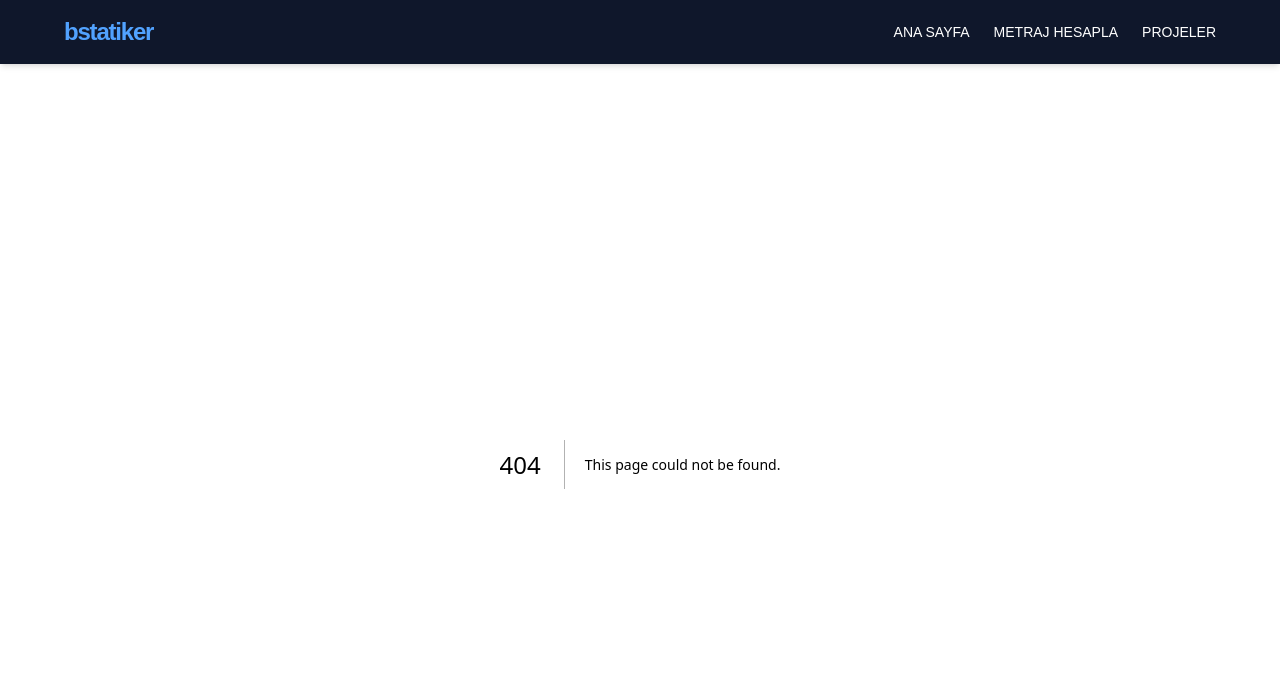
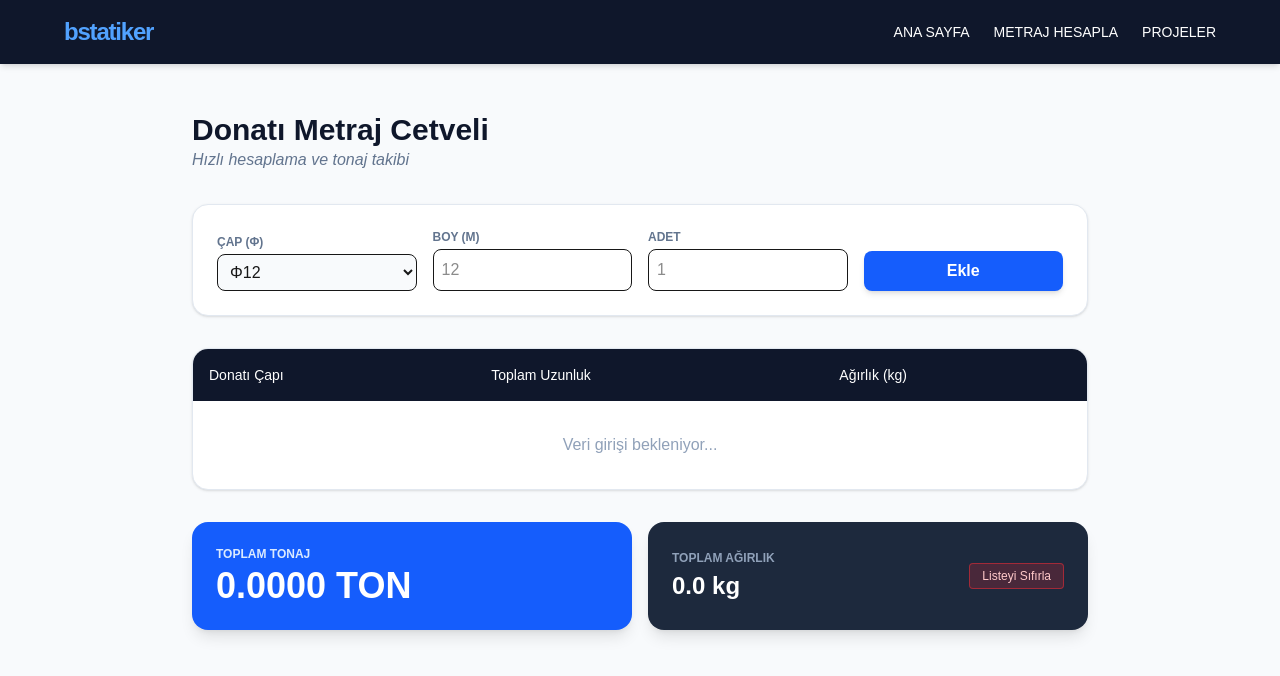
Before and after one commit to batuyzc55/nextjs-boilerplate, a Next.js app: page /metraj in a window 1280 px wide. Before the commit this address had no page. Shown: the top 676 px of the page. Built offline with nearby package versions, Linux system fonts and the light colour scheme.

Commit message:
Create page.tsx

```diff
--- /dev/null
+++ b/app/metraj/page.tsx
@@ -0,0 +1,98 @@
+"use client";
+import React, { useState } from 'react';
+
+// TS500 Standart Birim Ağırlıkları (kg/m)
+const birimAgirliklar: Record<string, number> = {
+  "8": 0.395, "10": 0.617, "12": 0.888, "14": 1.208,
+  "16": 1.578, "18": 1.998, "20": 2.466, "22": 2.984,
+  "25": 3.853, "28": 4.834, "32": 6.313
+};
+
+export default function MetrajSayfasi() {
+  const [cap, setCap] = useState("12");
+  const [boy, setBoy] = useState("");
+  const [adet, setAdet] = useState("");
+  const [liste, setListe] = useState<{ id: number, cap: string, toplamMetre: number, toplamKg: number }[]>([]);
+
+  const ekle = () => {
+    if (!boy || !adet) return;
+    const tMetre = parseFloat(boy) * parseInt(adet);
+    const tKg = tMetre * birimAgirliklar[cap];
+    setListe([...liste, { id: Date.now(), cap, toplamMetre: tMetre, toplamKg: tKg }]);
+    setBoy(""); setAdet("");
+  };
+
+  const temizle = () => setListe([]);
+  const toplamTonaj = liste.reduce((acc, item) => acc + item.toplamKg, 0) / 1000;
+
+  return (
+    <div className="min-h-screen bg-slate-50 p-6 md:p-12">
+      <div className="max-w-4xl mx-auto">
+        <div className="mb-8">
+          <h1 className="text-3xl font-bold text-slate-900">Donatı Metraj Cetveli</h1>
+          <p className="text-slate-500 italic">Hızlı hesaplama ve tonaj takibi</p>
+        </div>
+
+        {/* Veri Giriş Kartı */}
+        <div className="bg-white p-6 rounded-2xl shadow-sm border border-slate-200 mb-8 grid grid-cols-1 md:grid-cols-4 gap-4 items-end">
+          <div>
+            <label className="block text-xs font-bold text-slate-500 uppercase mb-1">Çap (Φ)</label>
+            <select value={cap} onChange={(e) => setCap(e.target.value)} className="w-full p-2 border rounded-lg bg-slate-50">
+              {Object.keys(birimAgirliklar).map(d => <option key={d} value={d}>Φ{d}</option>)}
+            </select>
+          </div>
+          <div>
+            <label className="block text-xs font-bold text-slate-500 uppercase mb-1">Boy (m)</label>
+            <input type="number" value={boy} onChange={(e) => setBoy(e.target.value)} className="w-full p-2 border rounded-lg" placeholder="12" />
+          </div>
+          <div>
+            <label className="block text-xs font-bold text-slate-500 uppercase mb-1">Adet</label>
+            <input type="number" value={adet} onChange={(e) => setAdet(e.target.value)} className="w-full p-2 border rounded-lg" placeholder="1" />
+          </div>
+          <button onClick={ekle} className="bg-blue-600 text-white font-bold py-2 px-4 rounded-lg hover:bg-blue-700 transition shadow-md">Ekle</button>
+        </div>
+
+        {/* Tablo */}
+        <div className="bg-white rounded-2xl shadow-sm border border-slate-200 overflow-hidden">
+          <table className="w-full text-left">
+            <thead className="bg-slate-900 text-white">
+              <tr>
+                <th className="p-4 text-sm font-medium">Donatı Çapı</th>
+                <th className="p-4 text-sm font-medium">Toplam Uzunluk</th>
+                <th className="p-4 text-sm font-medium">Ağırlık (kg)</th>
+              </tr>
+            </thead>
+            <tbody className="divide-y divide-slate-100">
+              {liste.length === 0 ? (
+                <tr><td colSpan={3} className="p-8 text-center text-slate-400">Veri girişi bekleniyor...</td></tr>
+              ) : (
+                liste.map(item => (
+                  <tr key={item.id} className="hover:bg-slate-50">
+                    <td className="p-4 font-bold text-slate-700">Φ{item.cap}</td>
+                    <td className="p-4 text-slate-600">{item.toplamMetre.toFixed(2)} m</td>
+                    <td className="p-4 font-semibold text-blue-600">{item.toplamKg.toFixed(2)} kg</td>
+                  </tr>
+                ))
+              )}
+            </tbody>
+          </table>
+        </div>
+
+        {/* Sonuç Özeti */}
+        <div className="mt-8 grid grid-cols-1 md:grid-cols-2 gap-4">
+          <div className="bg-blue-600 p-6 rounded-2xl text-white shadow-lg">
+            <p className="text-blue-100 text-xs font-bold uppercase mb-1">Toplam Tonaj</p>
+            <h2 className="text-4xl font-black">{toplamTonaj.toFixed(4)} TON</h2>
+          </div>
+          <div className="bg-slate-800 p-6 rounded-2xl text-white shadow-lg flex justify-between items-center">
+            <div>
+              <p className="text-slate-400 text-xs font-bold uppercase mb-1">Toplam Ağırlık</p>
+              <h2 className="text-2xl font-bold">{(toplamTonaj * 1000).toFixed(1)} kg</h2>
+            </div>
+            <button onClick={temizle} className="text-xs bg-red-500/20 hover:bg-red-500 text-red-200 px-3 py-1 rounded transition border border-red-500/50">Listeyi Sıfırla</button>
+          </div>
+        </div>
+      </div>
+    </div>
+  );
+}
```
